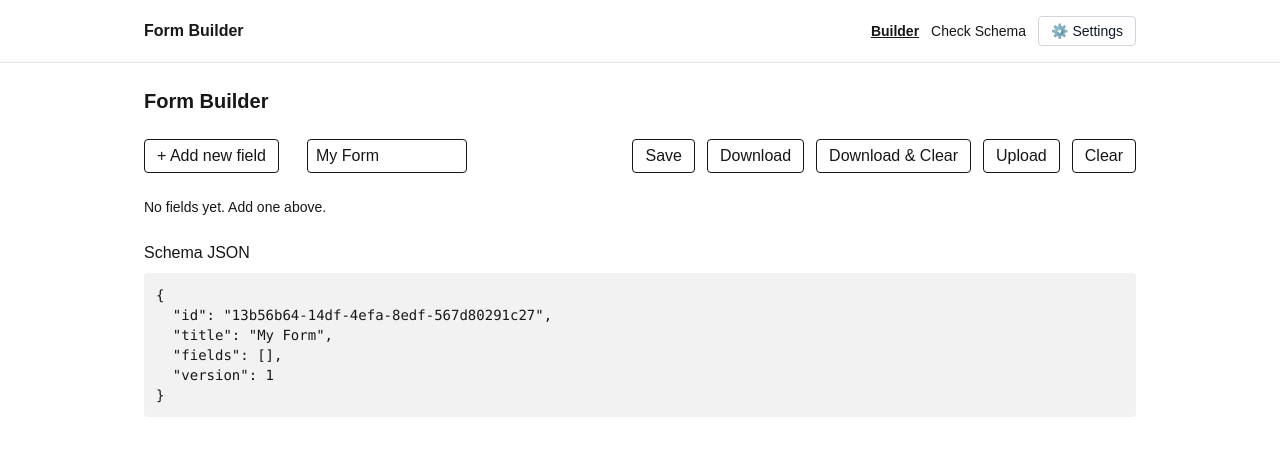
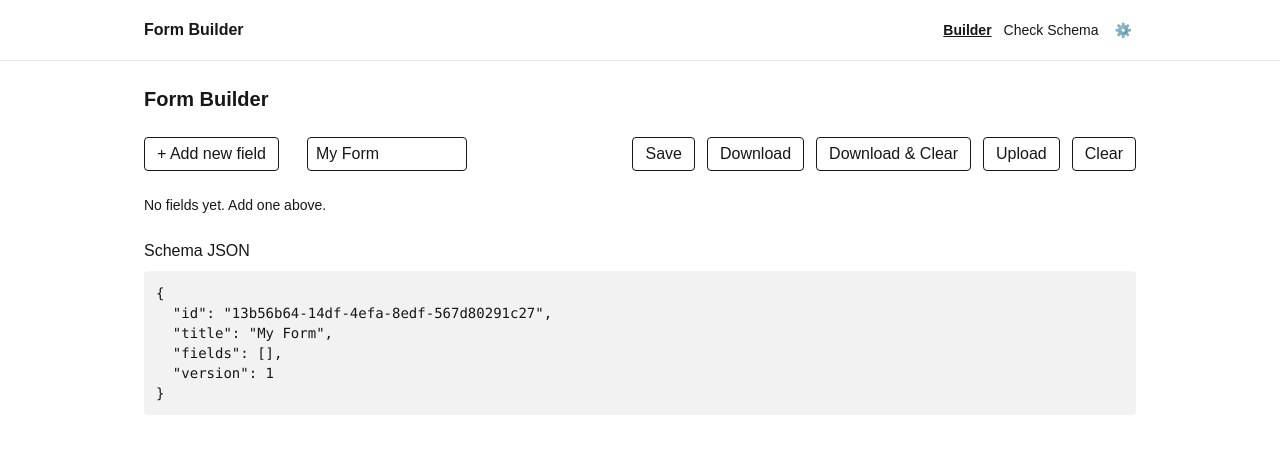
Before and after one commit to sootsock/testGalileoSky, a Next.js app: page /builder in a window 1280 px wide. Shown: the top 456 px of the page. Built offline with nearby package versions, Linux system fonts and the light colour scheme.

Commit message:
settings update

```diff
--- a/components/SettingsDropdown.tsx
+++ b/components/SettingsDropdown.tsx
@@ -8,7 +8,12 @@ export default function SettingsDropdown() {
   const { language, setLanguage, t } = useLanguage();
   const { theme } = useTheme();
   const [isOpen, setIsOpen] = useState(false);
+  const [mounted, setMounted] = useState(false);
   const dropdownRef = useRef<HTMLDivElement>(null);
+
+  useEffect(() => {
+    setMounted(true);
+  }, []);
 
   // Close dropdown when clicking outside
   useEffect(() => {
@@ -33,31 +38,30 @@ export default function SettingsDropdown() {
     <div className="relative" ref={dropdownRef}>
       <button
         onClick={() => setIsOpen(!isOpen)}
-        className={`border rounded px-2 sm:px-3 py-1 text-sm transition-colors ${
-          theme === 'dark'
-            ? 'border-gray-600 hover:bg-gray-800 text-gray-200'
-            : 'border-gray-300 hover:bg-gray-100 text-gray-900'
+        className={`p-1 text-sm transition-colors rounded ${
+          mounted && theme === 'dark'
+            ? 'hover:bg-gray-800 text-gray-200'
+            : 'hover:bg-gray-100 text-gray-900'
         }`}
         aria-label={t('settings')}
         title={t('settings')}
       >
-        <span className="hidden sm:inline">⚙️ {t('settings')}</span>
-        <span className="sm:hidden">⚙️</span>
+        <span>⚙️</span>
       </button>
 
       {isOpen && (
         <div className={`absolute right-0 mt-2 w-48 sm:w-56 rounded-md shadow-lg z-50 ${
-          theme === 'dark'
+          mounted && theme === 'dark'
             ? 'bg-gray-800 border border-gray-600'
             : 'bg-white border border-gray-200'
         }`}>
           <div className="py-1">
             {/* Language Section */}
             <div className={`px-3 py-2 border-b ${
-              theme === 'dark' ? 'border-gray-600' : 'border-gray-200'
+              mounted && theme === 'dark' ? 'border-gray-600' : 'border-gray-200'
             }`}>
               <div className={`text-xs font-medium mb-2 ${
-                theme === 'dark' ? 'text-gray-400' : 'text-gray-500'
+                mounted && theme === 'dark' ? 'text-gray-400' : 'text-gray-500'
               }`}>
                 {t('changeLanguage')}
               </div>
@@ -68,10 +72,10 @@ export default function SettingsDropdown() {
                     onClick={() => handleLanguageChange(lang)}
                     className={`w-full text-left px-2 py-1 text-sm rounded transition-colors ${
                       language === lang
-                        ? theme === 'dark'
+                        ? mounted && theme === 'dark'
                           ? 'bg-blue-900 text-blue-300'
                           : 'bg-blue-100 text-blue-700'
-                        : theme === 'dark'
+                        : mounted && theme === 'dark'
                           ? 'hover:bg-gray-700 text-gray-200'
                           : 'hover:bg-gray-100 text-gray-900'
                     }`}
@@ -85,7 +89,7 @@ export default function SettingsDropdown() {
             {/* Theme Section */}
             <div className="px-3 py-2">
               <div className={`text-xs font-medium mb-2 ${
-                theme === 'dark' ? 'text-gray-400' : 'text-gray-500'
+                mounted && theme === 'dark' ? 'text-gray-400' : 'text-gray-500'
               }`}>
                 {t('changeTheme')}
               </div>
@@ -102,17 +106,22 @@ export default function SettingsDropdown() {
 function ThemeToggle() {
   const { t } = useLanguage();
   const { theme, toggle } = useTheme();
+  const [mounted, setMounted] = useState(false);
+
+  useEffect(() => {
+    setMounted(true);
+  }, []);
 
   return (
     <button
       onClick={toggle}
       className={`w-full text-left px-2 py-1 text-sm rounded transition-colors ${
-        theme === 'dark'
+        mounted && theme === 'dark'
           ? 'hover:bg-gray-700 text-gray-200'
           : 'hover:bg-gray-100 text-gray-900'
       }`}
     >
-      {theme === 'dark' ? t('light') : t('dark')}
+      {mounted && theme === 'dark' ? t('light') : t('dark')}
     </button>
   );
 }
```
